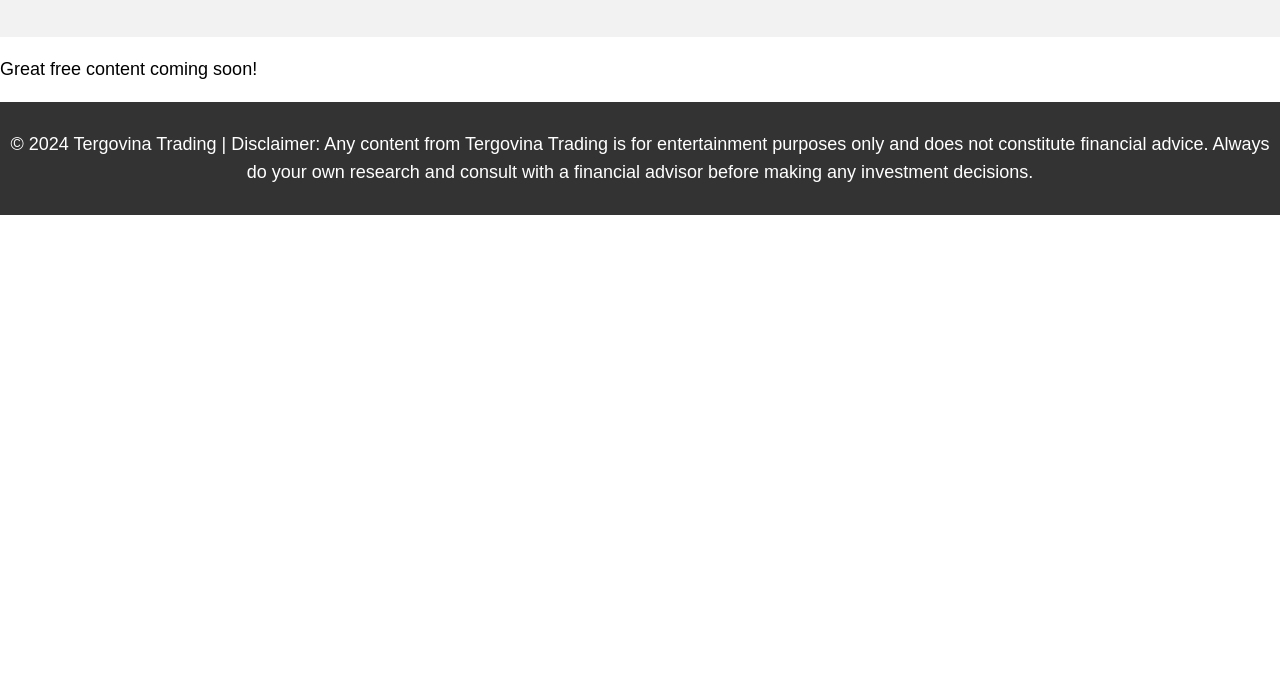
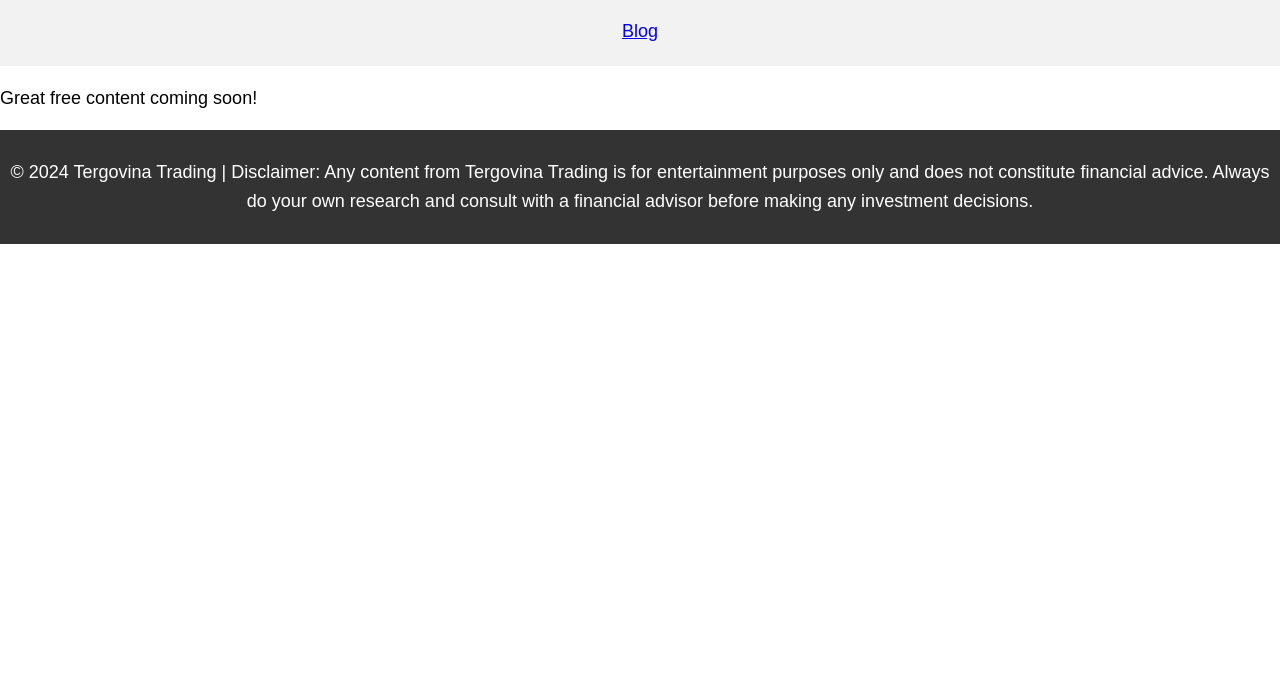
Before and after one commit to TergovinaTrading/TergovinaTrading, a plain HTML site: page index.html in a window 1280 px wide. Shown: the part 109-800 px from the top of the page. Drawn offline with Linux system fonts and the light colour scheme.

Commit message:
Update index.html

```diff
--- a/index.html
+++ b/index.html
@@ -33,6 +33,7 @@
 <body>
     <header>
         <h1>Tergovina Trading</h1>
+        <a href="https://blog.tergovinatrading.com" target="_blank">Blog</a>
     </header>
     <main>
         <p>Great free content coming soon!</p>
```
